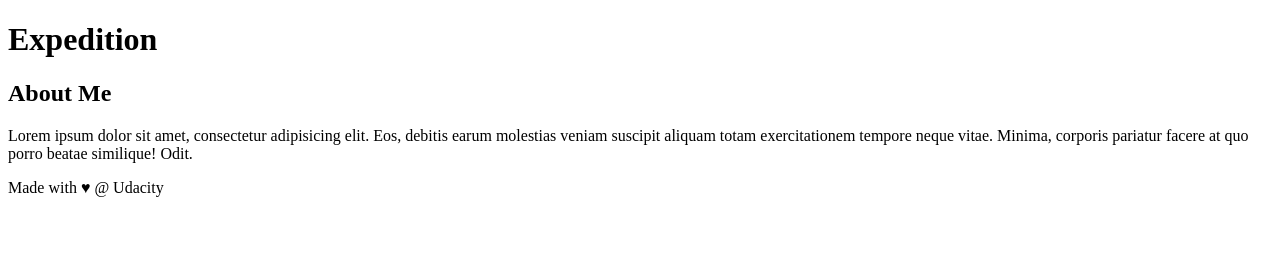
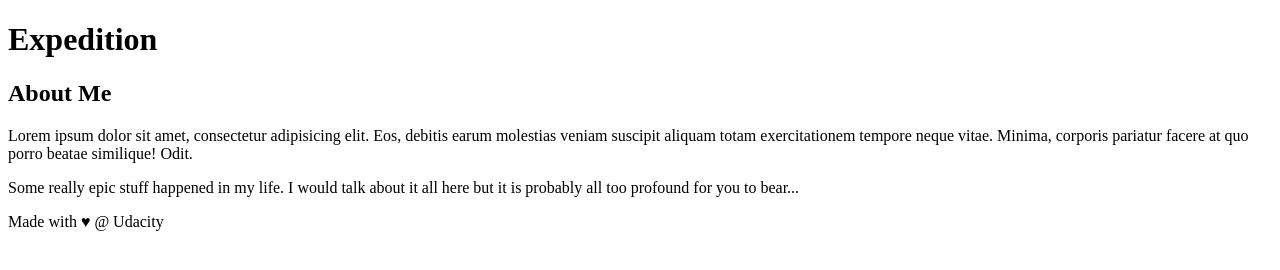
Before and after one commit to R-Edmunds/repo1, a plain HTML site: page index.html in a window 1280 px wide. Drawn offline with Linux system fonts and the light colour scheme.

Commit message:
Add personal content to sidebar

```diff
--- a/index.html
+++ b/index.html
@@ -24,6 +24,7 @@
         <h2>About Me</h2>
 
         <p>Lorem ipsum dolor sit amet, consectetur adipisicing elit. Eos, debitis earum molestias veniam suscipit aliquam totam exercitationem tempore neque vitae. Minima, corporis pariatur facere at quo porro beatae similique! Odit.</p>
+        <p>Some really epic stuff happened in my life. I would talk about it all here but it is probably all too profound for you to bear...</p>
     </aside>
     <!-- end of new content -->
 
```
